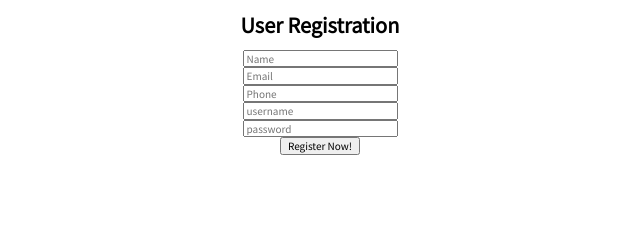
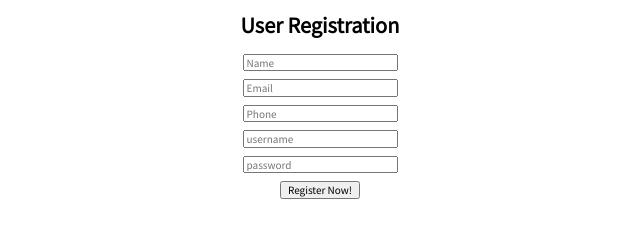
Before and after one commit to manavm1990/dev-demo-form, a plain HTML site: page index.html in a window 1280 px wide. Shown: the whole page, without its empty margins (320-960 px from the left). Drawn offline with nearby package versions, Linux system fonts and the light colour scheme.

Commit message:
:lipstick: Add some spacing for inpjut/button

```diff
--- a/style.css
+++ b/style.css
@@ -15,3 +15,8 @@ label {
   position: absolute;
   top: -9999px;
 }
+
+button,
+input {
+  margin: 0.25rem 0;
+}
```
